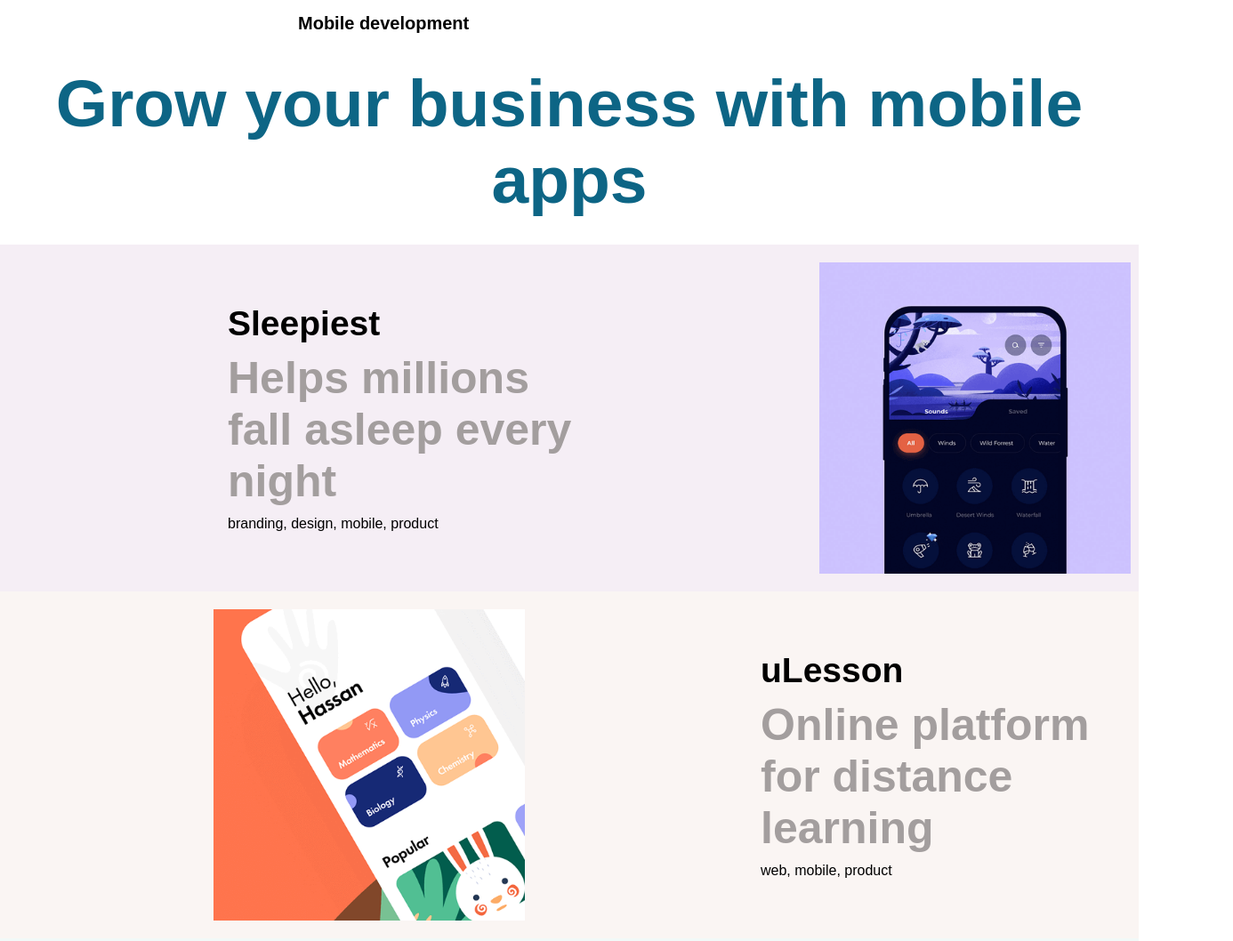
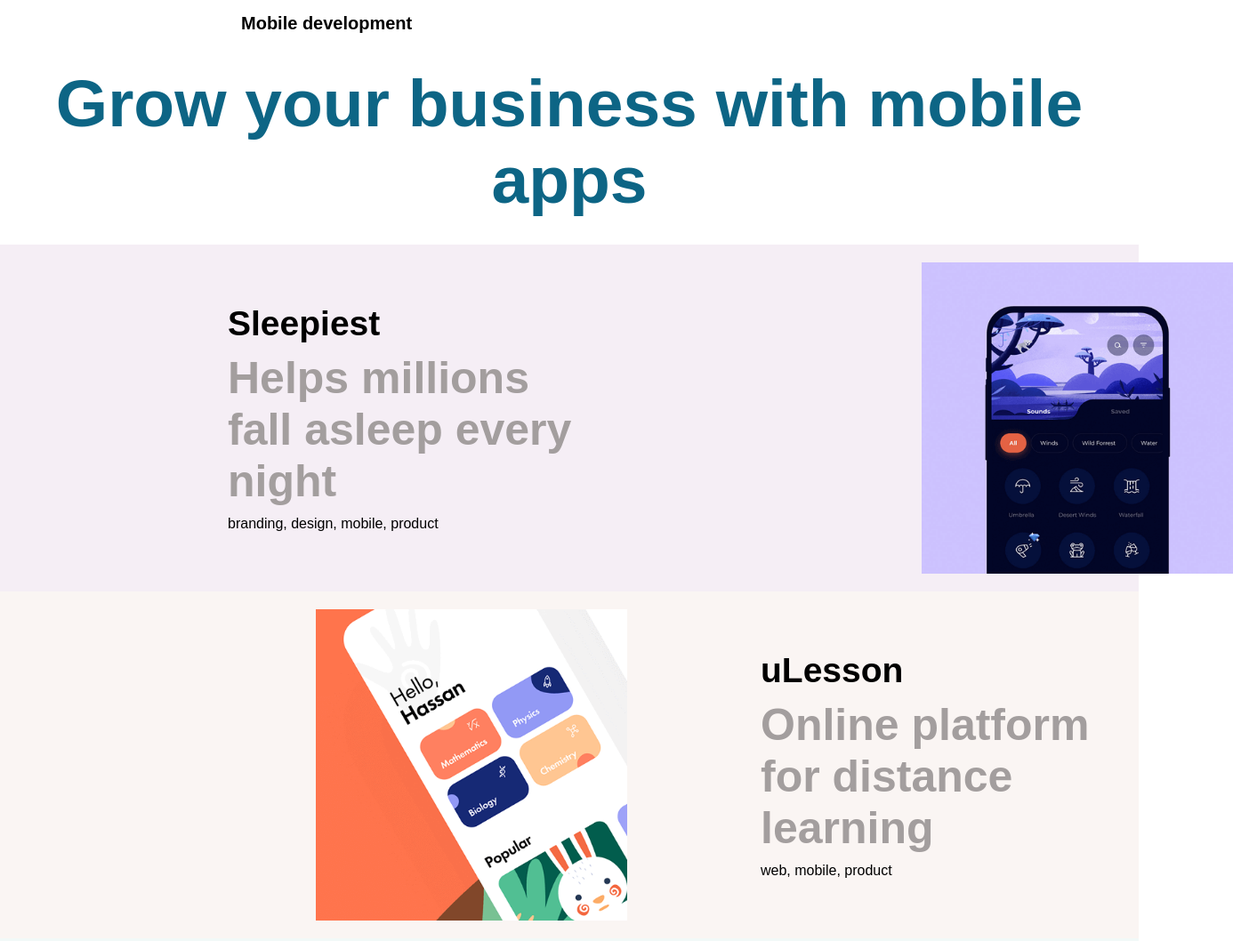
Before and after one commit to MARTIPIDEMUNT/-M12.1-Fase4-A12-Cuberto-web-Marti-PIdemunt-Segura, a plain HTML site: page index.html in a window 1280 px wide. Shown: the top 1058 px of the page at 89% size, 1386 px wide, since content can reach past the window. Drawn offline with Linux system fonts and the light colour scheme.

Commit message:
Update estilo.css

```diff
--- a/css/estilo.css
+++ b/css/estilo.css
@@ -32,7 +32,7 @@ h3 {
 .mobile-dev {
     font-size: 20px;
     color: black;
-    margin-left: 25%;
+    margin-left: 20%;
     padding: 15px;
 }
 
@@ -70,6 +70,7 @@ header {
     display: flex;
     max-width: 700px;
     margin-top: 20px;
+    margin-left: 15%;
 }
 
 .project .image img {
```
